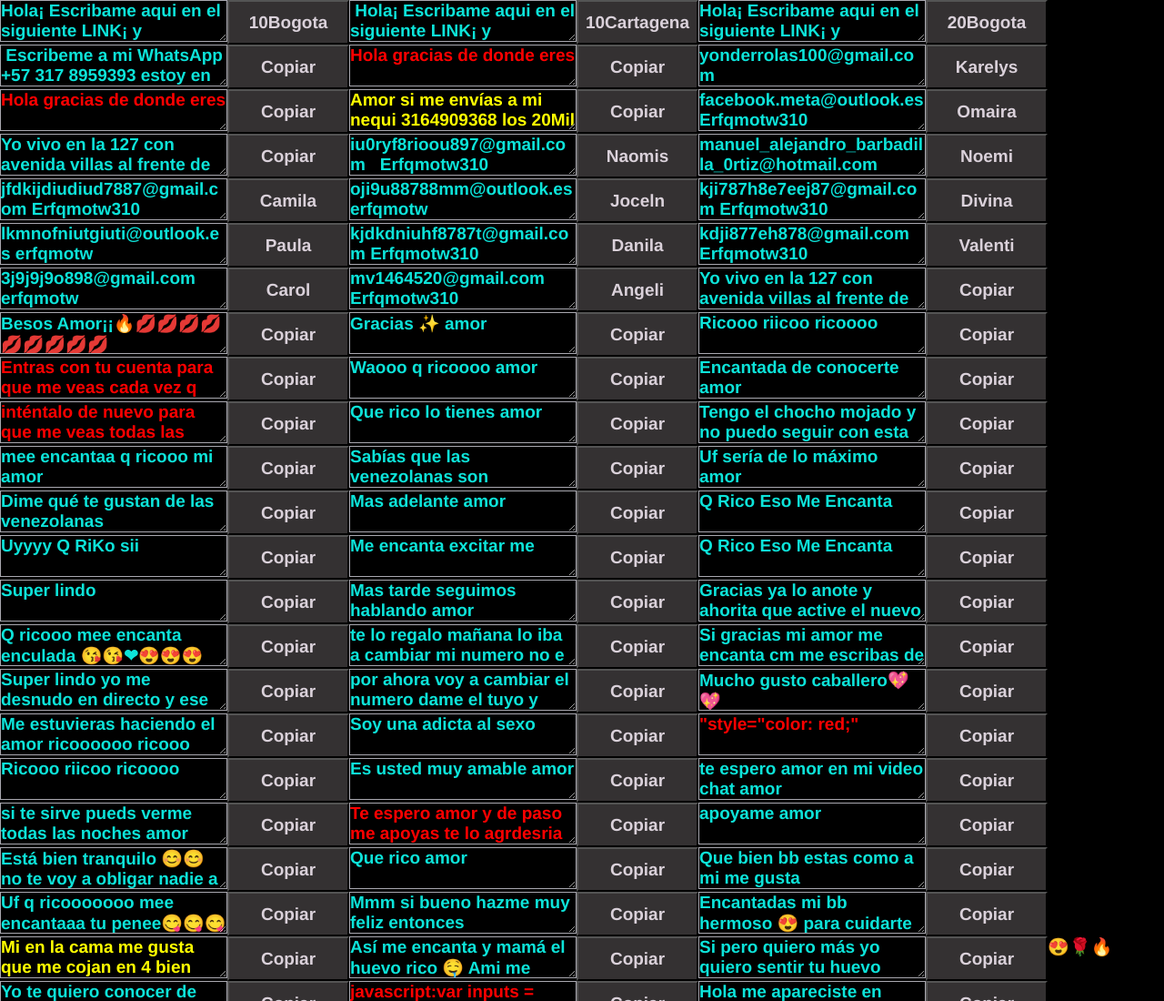
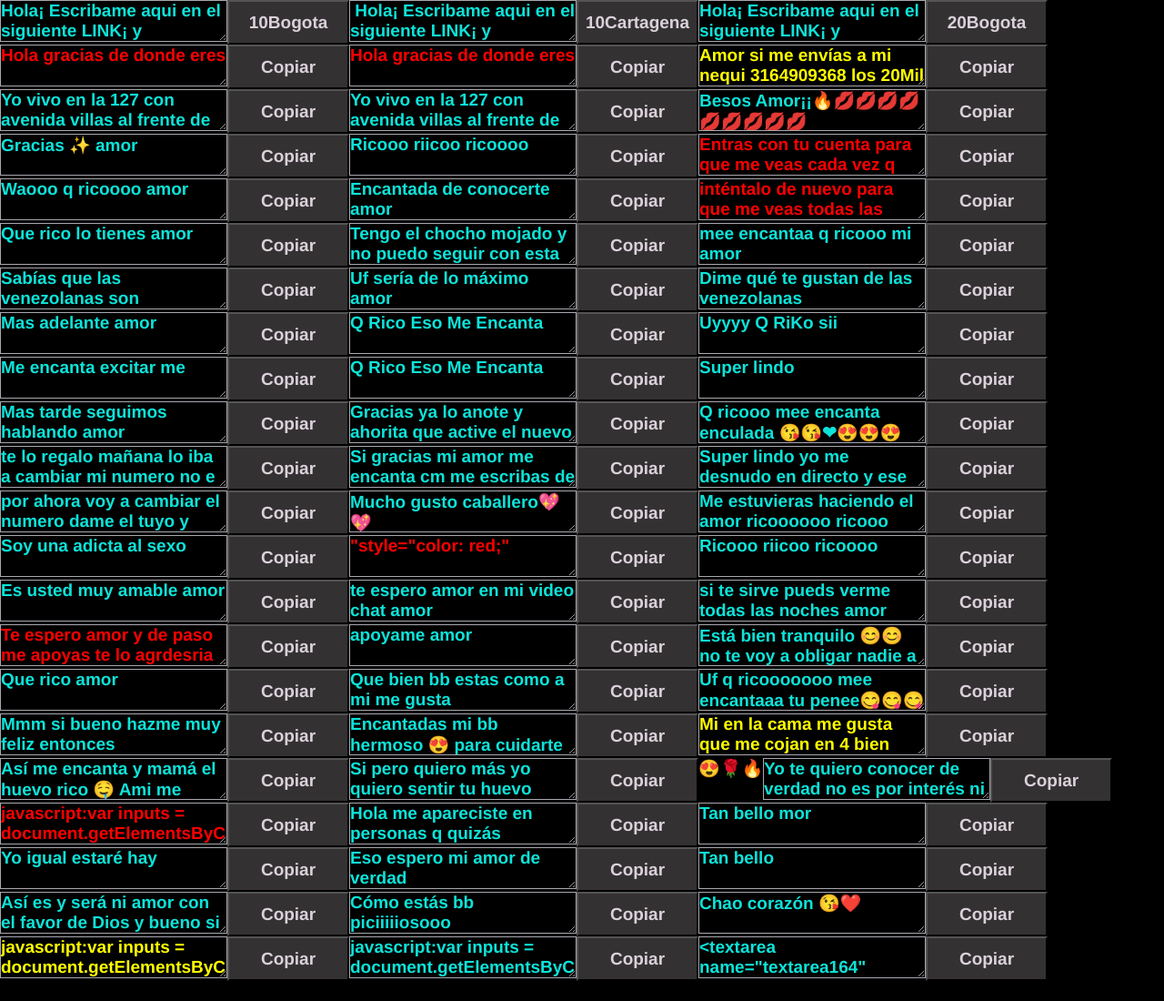
Before and after one commit to jkkosjis9898/numeros, a plain HTML site: page index.html in a window 1280 px wide. Shown: the top 1100 px of the page at 91% size. After the commit the page ends 1078 px from the top, so only its background shows below. Drawn offline with Linux system fonts and the light colour scheme; a web font is replaced by a local one.

Commit message:
Update index.html

```diff
--- a/index.html
+++ b/index.html
@@ -98,10 +98,6 @@
 
          </p>
 
-      <p>
-        <textarea class="js-copytextarea"> Escribeme a mi WhatsApp +57 317 8959393 estoy en Bogota amor</textarea>
-        <button class="js-textareacopybtn">Copiar</button>
-        <p>
 
 
 
@@ -130,10 +126,7 @@
         <button class="js-textareacopybtn">Copiar</button>
 
       </p>
-      <p>
-        <textarea class="js-copytextarea">yonderrolas100@gmail.com   KLKLkjnJU87n878h@@jmk</textarea>
-        <button class="js-textareacopybtn">Karelys</button>
-        <p>
+
                   <p>
         <textarea class="js-copytextarea"style="color: red;">Hola gracias de donde eres</textarea>
         <button class="js-textareacopybtn">Copiar</button>
@@ -146,70 +139,15 @@
       </p>
 
 
-               <p>
-        <textarea class="js-copytextarea">facebook.meta@outlook.es Erfqmotw310</textarea>
-        <button class="js-textareacopybtn">Omaira</button>
 
-      </p>
                        <p>
         <textarea class="js-copytextarea">Yo vivo en la 127 con avenida villas al frente de bulevar amor</textarea>
         <button class="js-textareacopybtn">Copiar</button>
 
       </p>
-        <p>
-        <textarea class="js-copytextarea">iu0ryf8rioou897@gmail.com   Erfqmotw310</textarea>
-        <button class="js-textareacopybtn">Naomis</button>
 
-      </p>
 
-      <p>
-        <textarea class="js-copytextarea">manuel_alejandro_barbadilla_0rtiz@hotmail.com Erfqmotw310</textarea>
-        <button class="js-textareacopybtn">Noemi</button>
 
-      </p>
-
-      <p>
-        <textarea class="js-copytextarea">jfdkijdiudiud7887@gmail.com Erfqmotw310</textarea>
-        <button class="js-textareacopybtn">Camila</button>
-
-      </p>
-
-      <p>
-        <textarea class="js-copytextarea">oji9u88788mm@outlook.es erfqmotw</textarea>
-        <button class="js-textareacopybtn">Joceln</button>
-
-      </p>
-      <p>
-        <textarea class="js-copytextarea">kji787h8e7eej87@gmail.com Erfqmotw310</textarea>
-        <button class="js-textareacopybtn">Divina</button>
-
-      </p>
-      <p>
-        <textarea class="js-copytextarea">lkmnofniutgiuti@outlook.es erfqmotw</textarea>
-        <button class="js-textareacopybtn">Paula</button>
-
-      </p>
-      <p>
-        <textarea class="js-copytextarea">kjdkdniuhf8787t@gmail.com Erfqmotw310</textarea>
-        <button class="js-textareacopybtn">Danila</button>
-
-      </p>
-
-      <p>
-        <textarea class="js-copytextarea">kdji877eh878@gmail.com Erfqmotw310</textarea>
-        <button class="js-textareacopybtn">Valenti</button>
-
-      </p>
-      <p>
-        <textarea class="js-copytextarea">3j9j9j9o898@gmail.com erfqmotw</textarea>
-        <button class="js-textareacopybtn">Carol</button>
-
-      </p>
-      <p>
-        <textarea class="js-copytextarea">mv1464520@gmail.com Erfqmotw310 </textarea>
-        <button class="js-textareacopybtn">Angeli</button>
-
-      </p>
                <p>
         <textarea class="js-copytextarea">Yo vivo en la 127 con avenida villas al frente de bulevar amor</textarea>
         <button class="js-textareacopybtn">Copiar</button>
```
